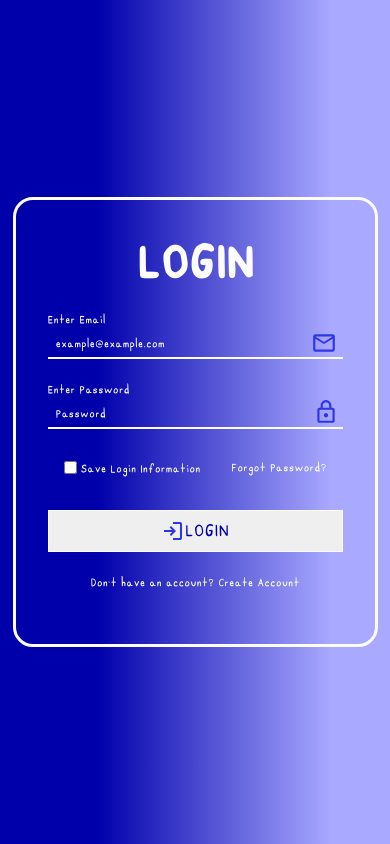
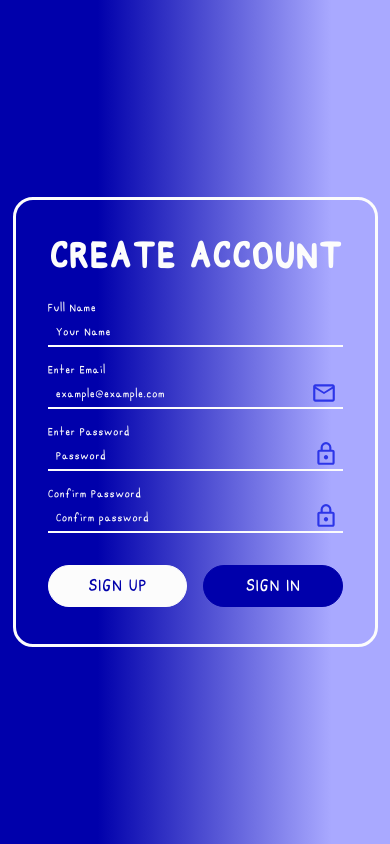
Before and after one commit to wglickman33/Tori, a React (Vite) app: page / in a window 390 px wide. Built offline with nearby package versions, Linux system fonts and the light colour scheme.

Commit message:
adjust LoginForm styling slightly, add new CreateAccountForm with styling. Still need responsive design on all pages, will do that at a later point. Make global styling for LoginForm and CreateAccountForm.

```diff
--- a/src/App.jsx
+++ b/src/App.jsx
@@ -1,11 +1,12 @@
 import "./App.scss";
 import { BrowserRouter, Routes, Route } from "react-router-dom";
 import LoginForm from "./Components/LoginForm/LoginForm";
+import CreateAccountForm from "./components/CreateAccountForm/CreateAccountForm";
 
 function App() {
   return (
     <BrowserRouter>
-      <LoginForm />
+      <CreateAccountForm />
       <Routes>
         <Route />
       </Routes>
--- /dev/null
+++ b/src/components/CreateAccountForm/CreateAccountForm.jsx
@@ -0,0 +1,105 @@
+import { useState } from "react";
+import { Link } from "react-router-dom";
+import loginIcon from "../../assets/icons/login.svg";
+import emailIcon from "../../assets/icons/mail.svg";
+import lockIcon from "../../assets/icons/lock.svg";
+import unlockIcon from "../../assets/icons/unlock.svg";
+import "./CreateAccountForm.scss";
+
+const CreateAccountForm = () => {
+  const [isPasswordVisible, setIsPasswordVisible] = useState(false);
+
+  const togglePasswordVisibility = () => {
+    setIsPasswordVisible((prevState) => !prevState);
+  };
+
+  return (
+    <section className="create-account">
+      <div className="create-account__content">
+        <div className="create-account__header-container">
+          <h1 className="create-account__header">CREATE ACCOUNT</h1>
+        </div>
+        <div className="create-account__form-container">
+          <form className="create-account__form" id="createAccountForm">
+            <label className="create-account__form-label" htmlFor="fullName">
+              Full Name
+              <input
+                className="create-account__form-input"
+                type={isPasswordVisible ? "text" : "password"}
+                id="fullName"
+                name="fullName"
+                placeholder="Your Name"
+              />
+            </label>
+            <label className="create-account__form-label" htmlFor="email">
+              Enter Email
+              <input
+                className="create-account__form-input"
+                type="email"
+                id="email"
+                name="email"
+                placeholder="example@example.com"
+              />
+              <img
+                className="create-account__mail-icon"
+                src={emailIcon}
+                alt="email icon"
+              />
+            </label>
+            <label className="create-account__form-label" htmlFor="password">
+              Enter Password
+              <input
+                className="create-account__form-input"
+                type={isPasswordVisible ? "text" : "password"}
+                id="password"
+                name="password"
+                placeholder="Password"
+              />
+              <img
+                className="create-account__lock-icon"
+                src={isPasswordVisible ? unlockIcon : lockIcon}
+                alt={isPasswordVisible ? "unlock icon" : "lock icon"}
+                onClick={togglePasswordVisibility}
+              />
+            </label>
+            <label
+              className="create-account__form-label"
+              htmlFor="confirmPassword"
+            >
+              Confirm Password
+              <input
+                className="create-account__form-input"
+                type={isPasswordVisible ? "text" : "password"}
+                id="confirmPassword"
+                name="confirmPassword"
+                placeholder="Confirm password"
+              />
+              <img
+                className="create-account__lock-icon"
+                src={isPasswordVisible ? unlockIcon : lockIcon}
+                alt={isPasswordVisible ? "unlock icon" : "lock icon"}
+                onClick={togglePasswordVisibility}
+              />
+            </label>
+            <div className="create-account__button-container">
+              <button
+                type="submit"
+                className="create-account__button create-account__button--signup"
+              >
+                SIGN UP
+              </button>
+              <button
+                type="submit"
+                className="create-account__button create-account__button--signin"
+              >
+                SIGN IN
+              </button>
+            </div>
+          </form>
+        </div>
+      </div>
+    </section>
+  );
+};
+
+export default CreateAccountForm;
--- /dev/null
+++ b/src/components/CreateAccountForm/CreateAccountForm.scss
@@ -0,0 +1,23 @@
+@use "../../styles/partials/variables" as *;
+
+
+.create-account {
+
+    &__header {
+        font-size: 3.25rem;
+    }
+
+    &__form-label {
+        display: flex;
+        flex-direction: column;
+        margin-bottom: 1rem;
+        position: relative;
+    }
+
+    &__button-container {
+        width: 100%;
+        margin-top: 2rem;
+        display: flex;
+        gap: 1rem;
+    }
+}
--- a/src/components/LoginForm/LoginForm.jsx
+++ b/src/components/LoginForm/LoginForm.jsx
@@ -65,7 +65,10 @@ const LoginForm = () => {
               <Link className="login__forgot-link">Forgot Password?</Link>
             </div>
             <div className="login__button-container">
-              <button type="submit" className="login__button">
+              <button
+                type="submit"
+                className="login__button login__button--login"
+              >
                 <img
                   className="login__login-icon"
                   src={loginIcon}
--- a/src/components/LoginForm/LoginForm.scss
+++ b/src/components/LoginForm/LoginForm.scss
@@ -1,27 +1,6 @@
 @use "../../styles/partials/variables" as *;
 
 .login {
-  background: $darkBlue;
-  background: linear-gradient(90deg, rgba(0, 0, 171, 1) 25%, rgba(169, 169, 255, 1) 85%);
-  height: 100vh;
-  display: flex;
-  flex-direction: column;
-  align-items: center;
-  justify-content: center;
-  color: $lightCream;
-
-  &__content {
-    border: 3px solid $lightCream;
-    border-radius: 1.25rem;
-    padding: 2rem;
-    height: 28.125rem;
-    width: 22.8125rem;
-  }
-
-  &__header-container {
-    text-align: center;
-    margin-bottom: 1rem;
-  }
 
   &__header {
     font-size: 4rem;
@@ -32,27 +11,7 @@
     flex-direction: column;
     margin-bottom: 1.5rem;
     position: relative;
-  }
-
-  &__form-input {
-    margin-top: 0.25rem;
-    height: 26px;
-    padding-left: 0.5rem;
-    font-size: 1rem;
-    background: transparent;
-    outline: none;
-    width: 100%;
-    border: none;
-    border-bottom: 2px solid $lightCream;
-
-    &::placeholder {
-      color: $lightCream;
-    }
-
-    &:focus {
-      color: $lightCream;
-    }
-  }
+}
 
   &__forgot-container {
     display: flex;
@@ -75,45 +34,8 @@
     margin-bottom: 1.5rem;
   }
 
-  &__button {
-    width: 100%;
-    display: flex;
-    justify-content: center;
-    align-items: center;
-    font-size: 1.5rem;
-    padding: 0.5rem 0;
-    color: $darkBlue;
-    border: 1px solid $lightCream;
-
-    &:hover {
-      color: $lightCream;
-      background-color: $darkBlue;
-      border: 1px solid $darkBlue;
-      cursor: pointer;
-    }
-  }
-
-  &__mail-icon {
-    width: 26px;
-    height: 26px;
-    position: absolute;
-    right: 6px;
-    bottom: 3px;
-    filter: invert(47%) sepia(100%) saturate(7468%) hue-rotate(238deg) brightness(87%) contrast(111%);
-  }
-
   &__login-icon {
     filter: invert(47%) sepia(100%) saturate(7468%) hue-rotate(238deg) brightness(87%) contrast(111%);
-  }
-
-  &__lock-icon {
-    width: 26px;
-    height: 26px;
-    position: absolute;
-    right: 4px;
-    bottom: 4px;
-    filter: invert(47%) sepia(100%) saturate(7468%) hue-rotate(238deg) brightness(87%) contrast(111%);
-    cursor: pointer;
   }
 
   &__create-account {
--- a/src/styles/partials/_global.scss
+++ b/src/styles/partials/_global.scss
@@ -11,3 +11,120 @@ html {
     box-sizing: border-box;
     font-family: $base-font;
 }
+
+.login, .create-account {
+    background: $darkBlue;
+    background: linear-gradient(90deg, rgba(0, 0, 171, 1) 25%, rgba(169, 169, 255, 1) 85%);
+    height: 100vh;
+    display: flex;
+    flex-direction: column;
+    align-items: center;
+    justify-content: center;
+    color: $lightCream;
+
+    &__content {
+        border: 3px solid $lightCream;
+        border-radius: 1.25rem;
+        padding: 2rem;
+        height: 28.125rem;
+        width: 22.8125rem;
+    }
+
+    &__header-container {
+        text-align: center;
+        margin-bottom: 1rem;
+    }
+
+    &__form-input {
+        margin-top: 0.25rem;
+        height: 26px;
+        padding-left: 0.5rem;
+        font-size: 1rem;
+        background: transparent;
+        outline: none;
+        width: 100%;
+        border: none;
+        color: $lightCream;
+        border-bottom: 2px solid $lightCream;
+
+        &::placeholder {
+          color: $lightCream;
+        }
+
+        &:focus {
+          color: $lightCream;
+        }
+
+        &:active {
+          color: $lightCream;
+        }
+    }
+
+    &__mail-icon {
+        width: 26px;
+        height: 26px;
+        position: absolute;
+        right: 6px;
+        bottom: 3px;
+        filter: invert(47%) sepia(100%) saturate(7468%) hue-rotate(238deg) brightness(87%) contrast(111%);
+    }
+
+    &__lock-icon {
+        width: 26px;
+        height: 26px;
+        position: absolute;
+        right: 4px;
+        bottom: 4px;
+        filter: invert(47%) sepia(100%) saturate(7468%) hue-rotate(238deg) brightness(87%) contrast(111%);
+        cursor: pointer;
+    }
+
+    &__button {
+        width: 100%;
+        display: flex;
+        justify-content: center;
+        align-items: center;
+        font-size: 1.5rem;
+        padding: 0.5rem 0;
+        border-radius: 1.5rem;
+
+        &:hover {
+            cursor: pointer;
+        }
+
+        &--login {
+            color: $darkBlue;
+            border: 1px solid $lightCream;
+
+            &:hover {
+                color: $lightCream;
+                background-color: $darkBlue;
+                border: 1px solid $darkBlue;
+            }
+        }
+
+        &--signup {
+            color: $darkBlue;
+            border: 1px solid $lightCream;
+            background-color: $lightCream;
+
+            &:hover {
+                color: $lightCream;
+                background-color: $darkBlue;
+                border: 1px solid $darkBlue;
+            }
+        }
+
+        &--signin {
+            color: $lightCream;
+            border: 1px solid $darkBlue;
+            background-color: $darkBlue;
+
+            &:hover {
+                color: $darkBlue;
+                background-color: $lightCream;
+                border: 1px solid $lightCream;
+            }
+        }
+    }
+}
```
Also changed, not shown: src/App.scss (+4 -4 lines).
